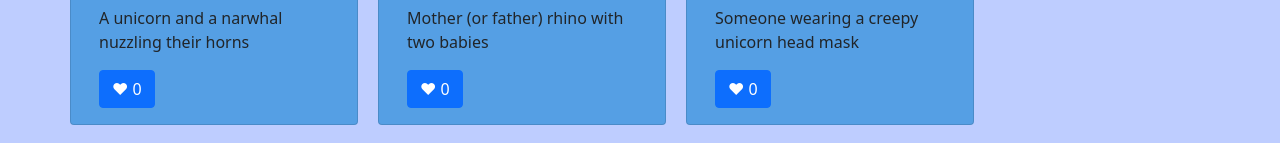
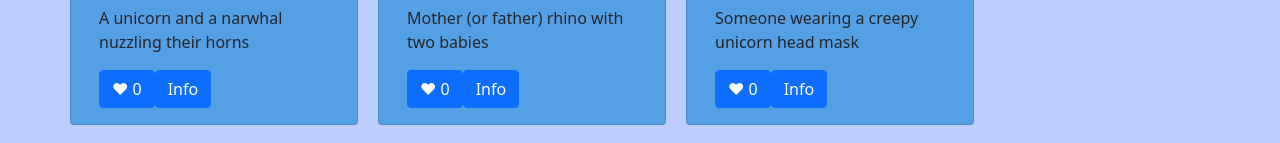
Before and after one commit to alsosteve/horned-beasts-v2, a React (Create React App) app: page / in a window 1280 px wide. Shown: the part 346-489 px from the top of the page. Built offline with nearby package versions, Linux system fonts and the light colour scheme; the HTML template or start-up script is replaced by a standard one.

Commit message:
started on modal

```diff
--- a/src/components/HornedBeast.js
+++ b/src/components/HornedBeast.js
@@ -19,6 +19,11 @@ export default class HornedBeast extends Component {
     });
   }
 
+  handleClickModal = () => {
+    this.props.changeBeast(this.props.beast);
+    this.props.showModal();
+  }
+
   render() {
     return (
       <Card id="beastCard" style={{ width: '18rem' }}>
@@ -29,6 +34,7 @@ export default class HornedBeast extends Component {
           {this.props.beast.description}
          </Card.Text>
          <Button variant="primary" onClick={this.handleClick}>{'❤ '}{this.state.likes}</Button>
+         <Button onClick={this.handleClickModal} variant="primary">{'Info'}</Button>
         </Card.Body>
       </Card>
     )
--- a/src/components/Main.js
+++ b/src/components/Main.js
@@ -4,9 +4,32 @@ import Container from 'react-bootstrap/Container';
 import Row from 'react-bootstrap/Row';
 import beastBios from '../data.json';
 import HornedBeast from './HornedBeast';
+import Modal from './SelectedBeast';
 import '../css/Main.css';
 
 export default class Main extends Component {
+
+  constructor(props){
+    super(props);
+    this.state = {
+      selectedBeast: {},
+      showModal: false
+    }
+  }
+
+  // function that changes the state of the selected beast
+  changeBeast = (beast) => {
+    this.setState({ selectedBeast: beast })
+  }
+  // function that changes showModal to true
+  showModal = () => {
+    this.setState({ showModal: true })
+  }
+
+  hideModal = () => {
+    this.setState({ showModal: false })
+  }
+
   render() {
     return(
       <>
@@ -16,10 +39,11 @@ export default class Main extends Component {
       <Container id="mainContainer">
         <Row xs={1} sm={2} md={3} lg={4}>
           {beastBios.map(beast => (
-            <HornedBeast beast={beast} />
+            <HornedBeast beast={beast} changeBeast={this.props.changeBeast} showModal={this.props.showModal}/>
           ))}
         </Row>
       </Container>
+      <Modal beast={this.state.selectedBeast} hideModal={this.hideModal} show={this.state.showModal}/>
       </>
     )
   }
--- /dev/null
+++ b/src/components/SelectedBeast.js
@@ -0,0 +1,43 @@
+import { Component } from 'react';
+import Modal from 'react-bootstrap/Modal';
+import Button from 'react-bootstrap/Button';
+import Card from 'react-bootstrap/Card';
+
+export default class SelectedBeast extends Component {
+
+  render() {
+    return (
+      <>
+        <Modal
+          show={this.props.showModal}
+          onHide={this.props.hideModal}
+          backdrop="static"
+          keyboard={false}
+        >
+          <Modal.Header closeButton>
+            <Modal.Title>{this.props.beast.title}</Modal.Title>
+          </Modal.Header>
+
+          <Modal.Body>
+            <Card>
+              <Card.Img variant="top" src={this.props.beast.image_url} alt={this.props.beast.description} />
+              <Card.Body>
+                <Card.Title>{this.props.beast.keyword}</Card.Title>
+                <Card.Text>
+                 {this.props.beast.description}
+                </Card.Text>
+                <Card.Text>Horns attached to this beast: {this.props.beast.horns}</Card.Text>
+              </Card.Body>
+            </Card>
+          </Modal.Body>
+
+          <Modal.Footer>
+            <Button variant="secondary" onClick={this.props.handleClose}>
+              Close
+            </Button>
+          </Modal.Footer>
+        </Modal>
+      </>
+    )
+  }
+}
```
Also changed, not shown: 1 other file (tests, documents, lock files or other folders).
